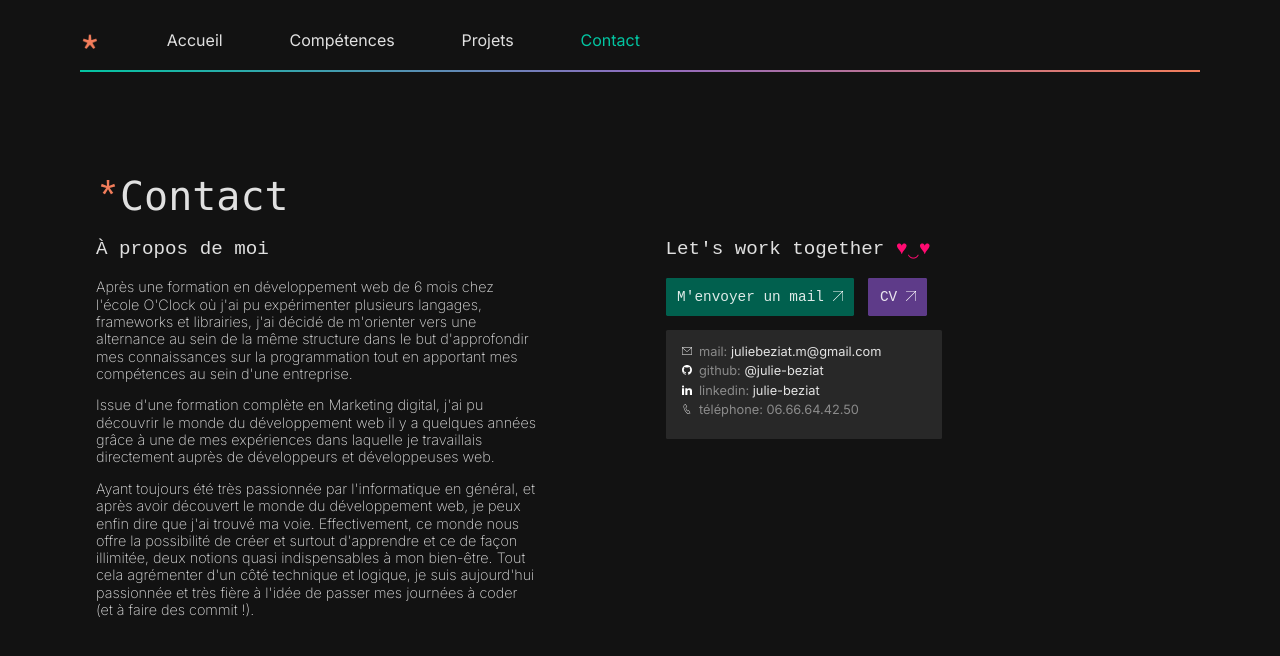
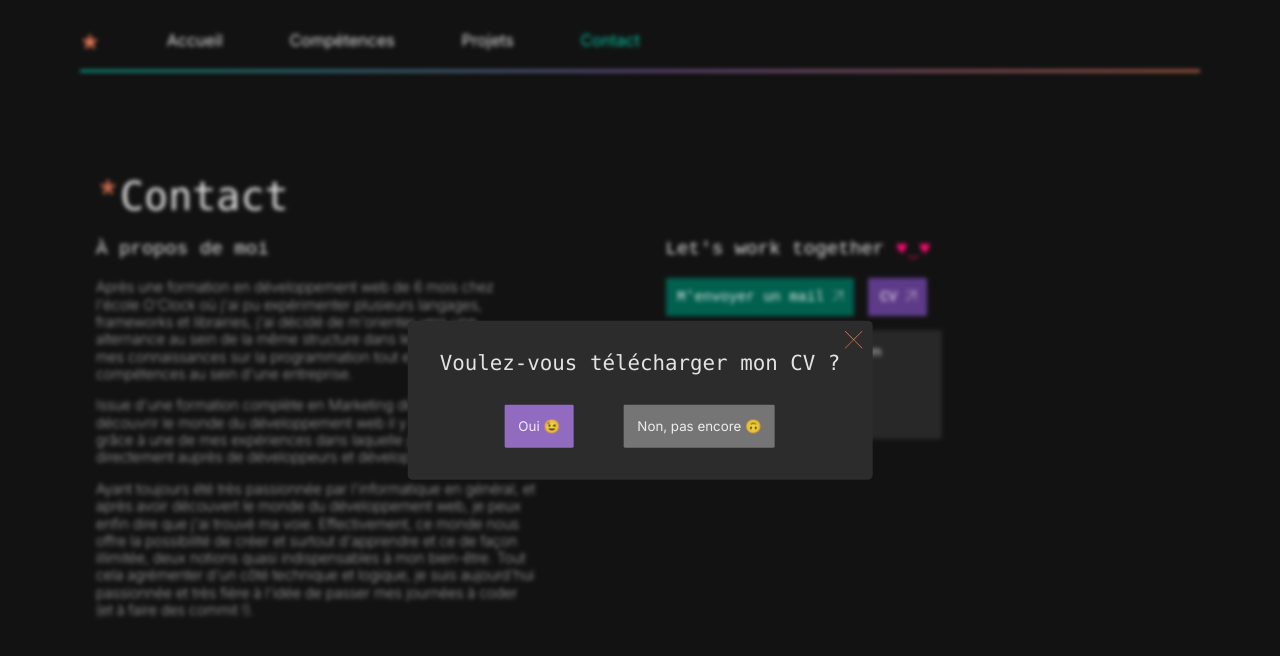
Before and after one commit to juliebeziat/portfolio, a React (Create React App) app: page /contact in a window 1280 px wide. Shown: the top 656 px of the page. Built offline with nearby package versions, Linux system fonts and the light colour scheme.

Commit message:
[Style] modal for download cv

```diff
--- a/src/components/Contact/index.js
+++ b/src/components/Contact/index.js
@@ -5,6 +5,8 @@ import LinkedIn from '../../assets/icons/linkedin.svg';
 import Mail from '../../assets/icons/mail.svg';
 import Phone from '../../assets/icons/phone.svg';
 import Arrow from '../../assets/icons/arrow.svg';
+
+import ModalCV from '../Modal/CV';
 
 const Contact = () => (
   <div className="contact" id="contact">
@@ -33,6 +35,7 @@ const Contact = () => (
         </div>
       </div>
     </div>
+    <ModalCV />
   </div>
 );
 
--- a/src/components/Modal/CV/cv.scss
+++ b/src/components/Modal/CV/cv.scss
@@ -6,42 +6,63 @@
 
   &-content {
     @include mixins.modalContent;
-    width: 20%;
-    height: 10%;
+    width: fit-content;
+    height: fit-content;
     padding-bottom: 1rem;
-    background-color: vars.$lightColor;
-    border-radius: .5em;
+    background-color: lighten($color: vars.$darkColor, $amount: 10%);
+    border-radius: .3em;
     text-align: center;
-    padding: 5em;
+    padding: 2em;
 
     &-icon {
-      width: 25px;
+      width: 18px;
       position: absolute;
       top: 10px;
       right: 10px;
       cursor: pointer;
+      @include mixins.filterThirdColor;
     }
   }
 
   h1 {
     margin-bottom: 1.5em;
-    font-size: 1.4em;
+    font-size: 1.3em;
   }
 
   &-buttons {
-    display: flex;
-    justify-content: space-around;
+    @media screen and (min-width: 1024px) {
+      display: flex;
+      justify-content: space-around;
+    }
     margin: auto;
     width: 80%;
 
     button {
+      cursor: pointer;
+      padding: 1em;
+      border-radius: .1em;
       a {
         text-decoration: none;
         color: vars.$lightColor;
       }
-      @include mixins.appButton;
       &:nth-child(1) {
-        background-color: vars.$mainColor;
+        background-color: vars.$secondaryColor;
+
+        &:hover {
+          background-color: darken($color: vars.$secondaryColor, $amount: 10%);
+          transition: .3s;
+        }
+      }
+
+      &:nth-child(2) {
+        background-color: darken($color: vars.$lightColor, $amount: 50%);
+        color: vars.$lightColor;
+
+        &:hover {
+          background-color: vars.$lightColor;
+          color: darken($color: vars.$lightColor, $amount: 50%);
+          transition: .3s;
+        }
       }
     }
   }
```
